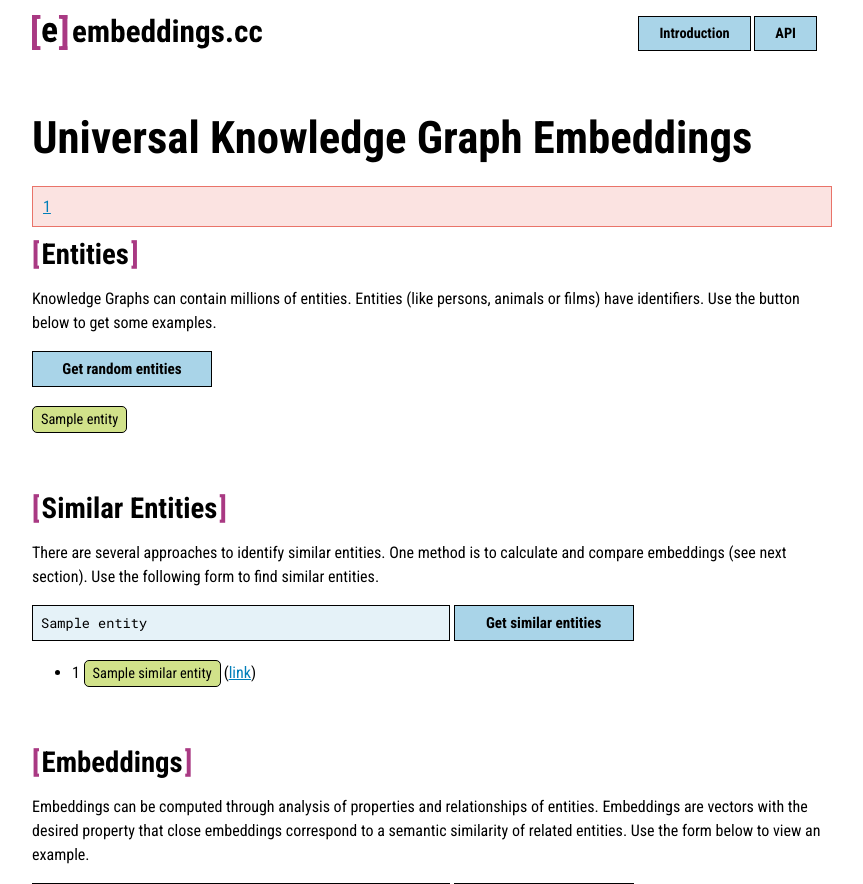
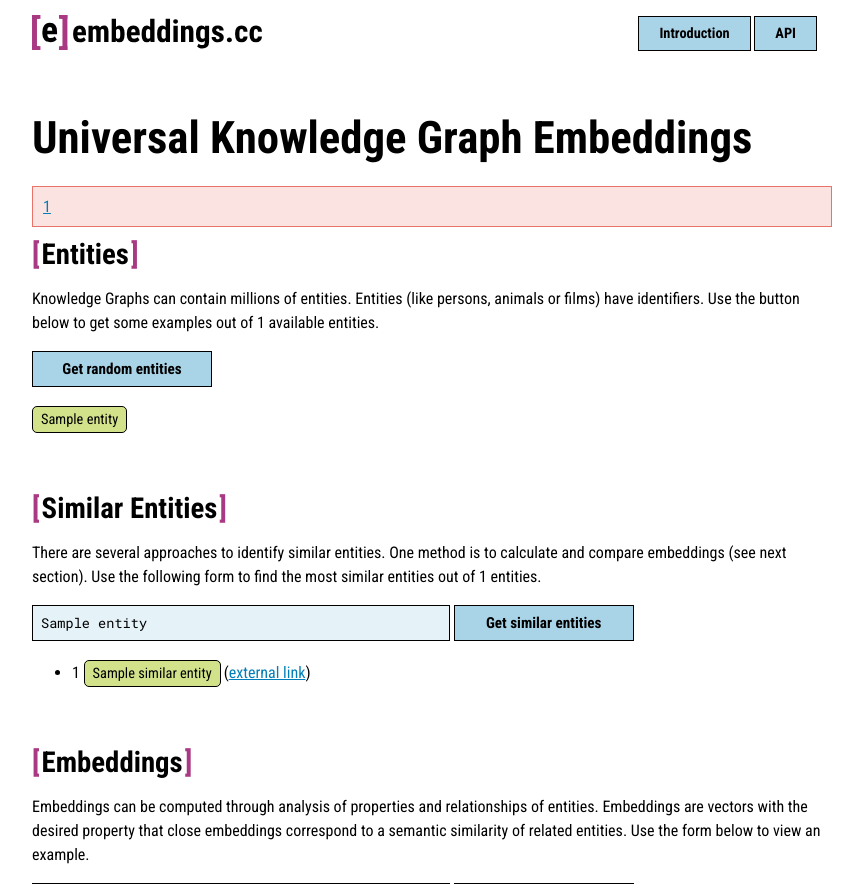
Before and after one commit to dice-group/embeddings.cc, a Flask app: template webservice_public/templates/index.htm in a window 1280 px wide. Shown: the top 884 px of the page, without its empty margins (208-1071 px from the left). Run offline with Flask 2, Linux system fonts and the light colour scheme; the template is opened without the code that fills it: most values are stand-ins (such as "Sample title", 1, 10 or a date in 2020).

Commit message:
website: index size

```diff
--- a/webservice_public/__init__.py
+++ b/webservice_public/__init__.py
@@ -145,6 +145,13 @@ def create_app(test_config=None):
         if 'index' in request.values:
             index = request.values['index']
 
+        index_size = es.get_es().cat.count(index=get_index())
+        index_size = index_size[index_size.rindex(' ') + 1:]
+        index_size = f'{int(index_size):,}'
+
+        es.get_suggestions(get_index(), 'http://dbpedia.org/resource/mu')
+        es.get_suggestions(get_index(), 'http://dbpedia.org/resource/Mu')
+
         entities = []
         entity = ''
         embeddings = ''
@@ -202,7 +209,7 @@ def create_app(test_config=None):
         log()
         return render_template('index.htm', entities=entities, entity=entity,
                                embeddings=embeddings, similar_entities=similar_entities,
-                               dev=dev, index=index)
+                               dev=dev, index=index, index_size=index_size)
 
     @app.route('/api', methods=['GET'])
     def api():
--- a/webservice_public/templates/index.htm
+++ b/webservice_public/templates/index.htm
@@ -49,7 +49,7 @@ span.entity {
 <p>
 Knowledge Graphs can contain millions of entities.
 Entities (like persons, animals or films) have identifiers.
-Use the button below to get some examples.
+Use the button below to get some examples out of {{ index_size }} available entities.
 </p>
 
 <form action="/" method="post">
@@ -65,7 +65,7 @@ Use the button below to get some examples.
 <p>
 There are several approaches to identify similar entities.
 One method is to calculate and compare embeddings (see next section).
-Use the following form to find similar entities.
+Use the following form to find the most similar entities out of {{ index_size }} entities.
 </p>
 
 <form action="/#similar" id="form_similar" method="post">
@@ -75,7 +75,7 @@ Use the following form to find similar entities.
 </form>
 <ul>
 {% for e in similar_entities %}
-    <li>{{ e[0] }} <span class="entity" onclick="document.getElementById('similarity').value='{{ e[1] }}';document.getElementById('form_similar').submit()">{{ e[2] }}</span>(<a target="_blank" href="{{ e[1] }}">link</a>)</li>
+    <li>{{ e[0] }} <span class="entity" onclick="document.getElementById('similarity').value='{{ e[1] }}';document.getElementById('form_similar').submit()">{{ e[2] }}</span>(<a target="_blank" href="{{ e[1] }}">external link</a>)</li>
 {% endfor %}
 </ul>
 
```
